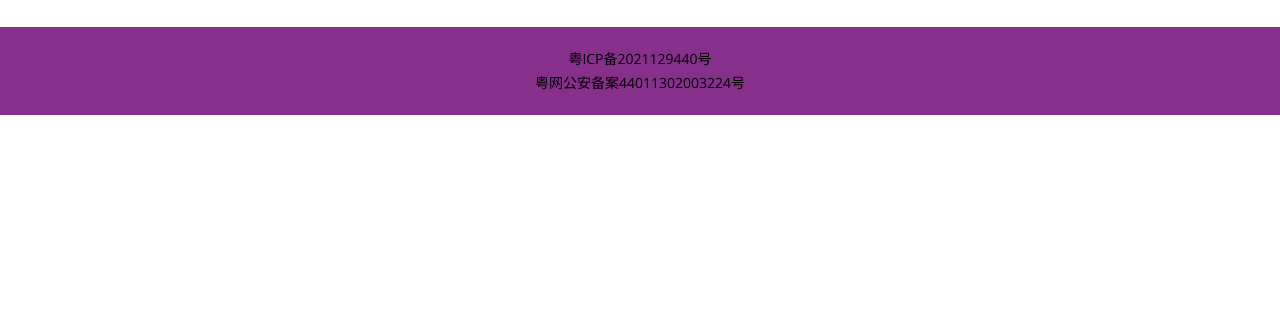
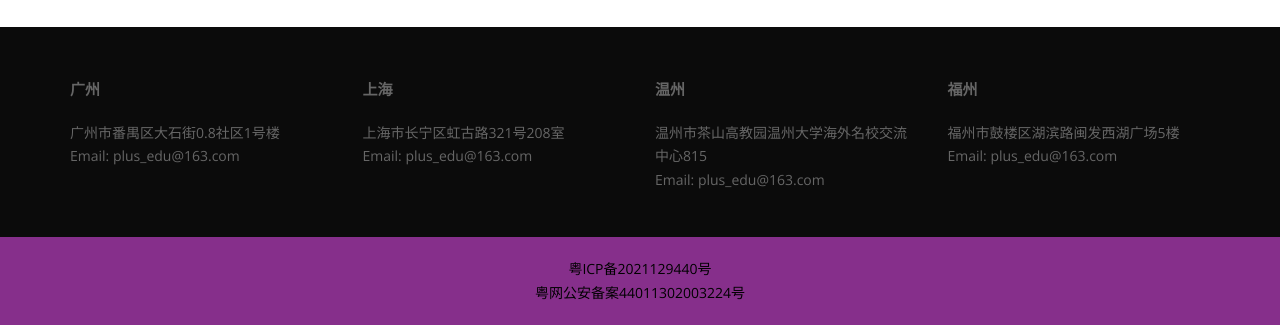
Before and after one commit to mambalong/plusaca.com, a plain HTML site: page index.html in a window 1280 px wide. Shown: the part 1837-2162 px from the top of the page. Before the commit the page ends 1952 px from the top, so only its background shows below. Drawn offline with nearby package versions, Linux system fonts and the light colour scheme.

Commit message:
add contact us

```diff
--- a/css/styles.css
+++ b/css/styles.css
@@ -535,8 +535,7 @@ a.arrow-link:hover {
 .heading h2 {
 	color: #222;
 }
-#contactUs .heading h2 {
-}
+
 .sub-heading {
 	padding: 15px 0;
 }
@@ -776,14 +775,6 @@ left: 2px;
 	padding: 7px 0;
 	margin: 2px;
 }
-#contactUs, .parlex-back {
- background:#fff;
- background-color: #fff !important;
-}
-#contactUs .btn {
-	border-radius: 0px !important;
-	background: #862f8b;
-}
 .descrition {
 	min-height: 90px;
 	padding: 5px 15px;
@@ -1582,3 +1573,8 @@ my css start
 /*
 my css start
 */
+
+h4.contact_header {
+    font-size: 15px;
+    font-weight: bolder;
+}
--- a/index.html
+++ b/index.html
@@ -173,6 +173,50 @@
     <!--/.container-->
 </section>
 
+<footer>
+    <div class="container" id="contactUs">
+        <div class="row">
+            <div class="col-md-3">
+                <div class="col">
+                    <h4 class="contact_header">广州</h4>
+                    <ul>
+                        <li class="contact_content">广州市番禺区大石街0.8社区1号楼</li>
+                        <li class="contact_content">Email: plus_edu@163.com</li>
+                    </ul>
+                </div>
+            </div>
+            <div class="col-md-3">
+                <div class="col">
+                    <h4 class="contact_header">上海</h4>
+                    <ul>
+                        <li class="contact_content">上海市长宁区虹古路321号208室</li>
+                        <li class="contact_content">Email: plus_edu@163.com</li>
+                    </ul>
+                </div>
+            </div>
+            <div class="col-md-3">
+                <div class="col">
+                    <h4 class="contact_header">温州</h4>
+                    <ul>
+                        <li class="contact_content">温州市茶山高教园温州大学海外名校交流中心815</li>
+                        <li class="contact_content">Email: plus_edu@163.com</li>
+                    </ul>
+                </div>
+            </div>
+            <div class="col-md-3">
+                <div class="col">
+                    <h4 class="contact_header">福州</h4>
+                    <ul>
+                        <li class="contact_content">福州市鼓楼区湖滨路闽发西湖广场5楼</li>
+                        <li class="contact_content">Email: plus_edu@163.com</li>
+                    </ul>
+                </div>
+            </div>
+        </div>
+    </div>
+
+</footer>
+
 <!--/.page-section-->
 <section class="copyright">
   <div class="container">
```
